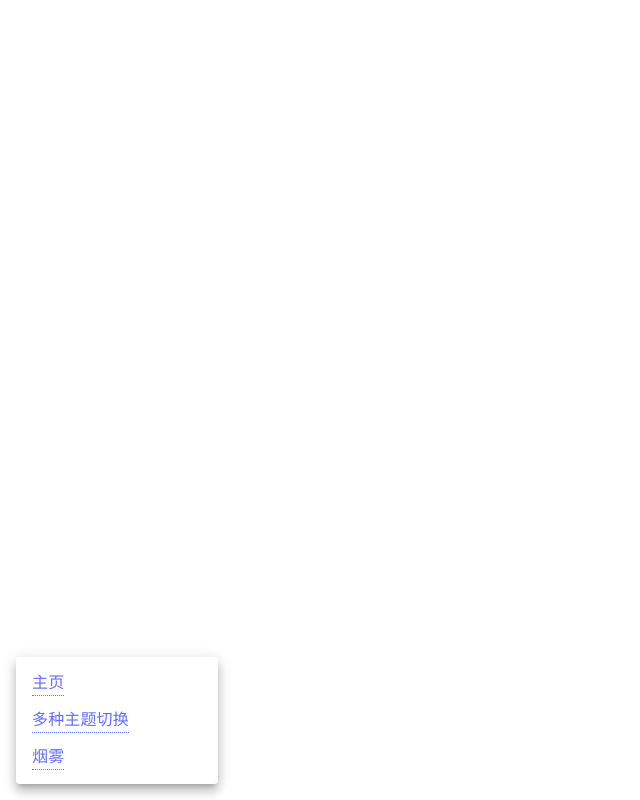
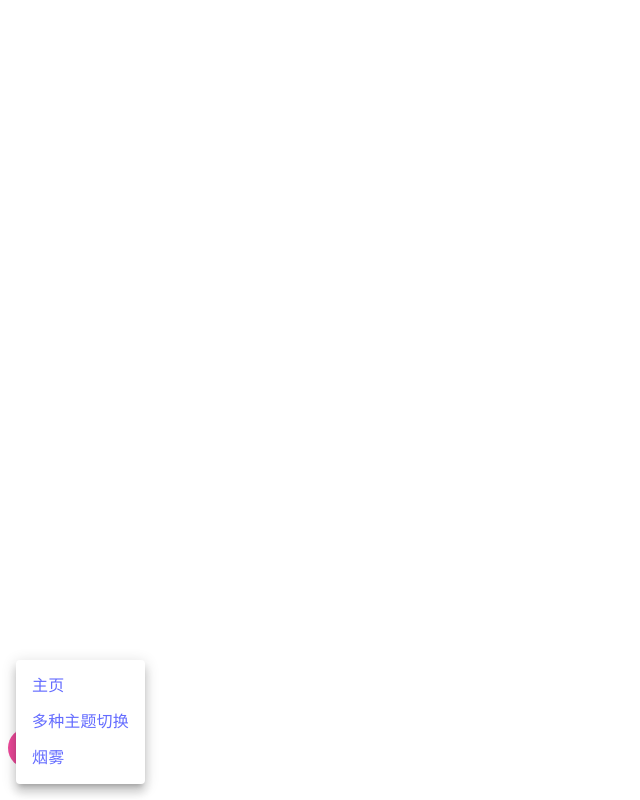
Before and after one commit to jacket-sikaha/water-mist-effect, a React (Vite) app: page / in a window 1280 px wide. Both pictures are taken after a click on the button "more". Shown: the whole page, without its empty margins (0-640 px from the left). Built offline with nearby package versions, Linux system fonts and the light colour scheme.

Commit message:
Update layout.tsx

```diff
--- a/src/components/layout.tsx
+++ b/src/components/layout.tsx
@@ -28,7 +28,7 @@ const Layout = () => {
         aria-expanded={open ? 'true' : undefined}
         aria-haspopup="true"
         onClick={handleClick}
-        className="text-black dark:text-white"
+        className="!bg-pink-500 size-full"
       >
         <MoreVertIcon />
       </IconButton>
@@ -40,17 +40,18 @@ const Layout = () => {
         anchorEl={anchorEl}
         open={open}
         onClose={handleClose}
-        PaperProps={{
-          style: {
-            maxHeight: 450,
-            width: '20ch'
-          }
-        }}
+        className="flex flex-col items-center"
+        // PaperProps={{
+        //   style: {
+        //     maxHeight: 450,
+        //     width: '20ch'
+        //   }
+        // }}
       >
         {pathList.map(({ path, name }) => (
-          <MenuItem key={path} onClick={handleClose}>
-            <Link to={path}>{name}</Link>
-          </MenuItem>
+          <Link key={path} to={path}>
+            <MenuItem onClick={handleClose}>{name}</MenuItem>
+          </Link>
         ))}
       </Menu>
     </>
```
